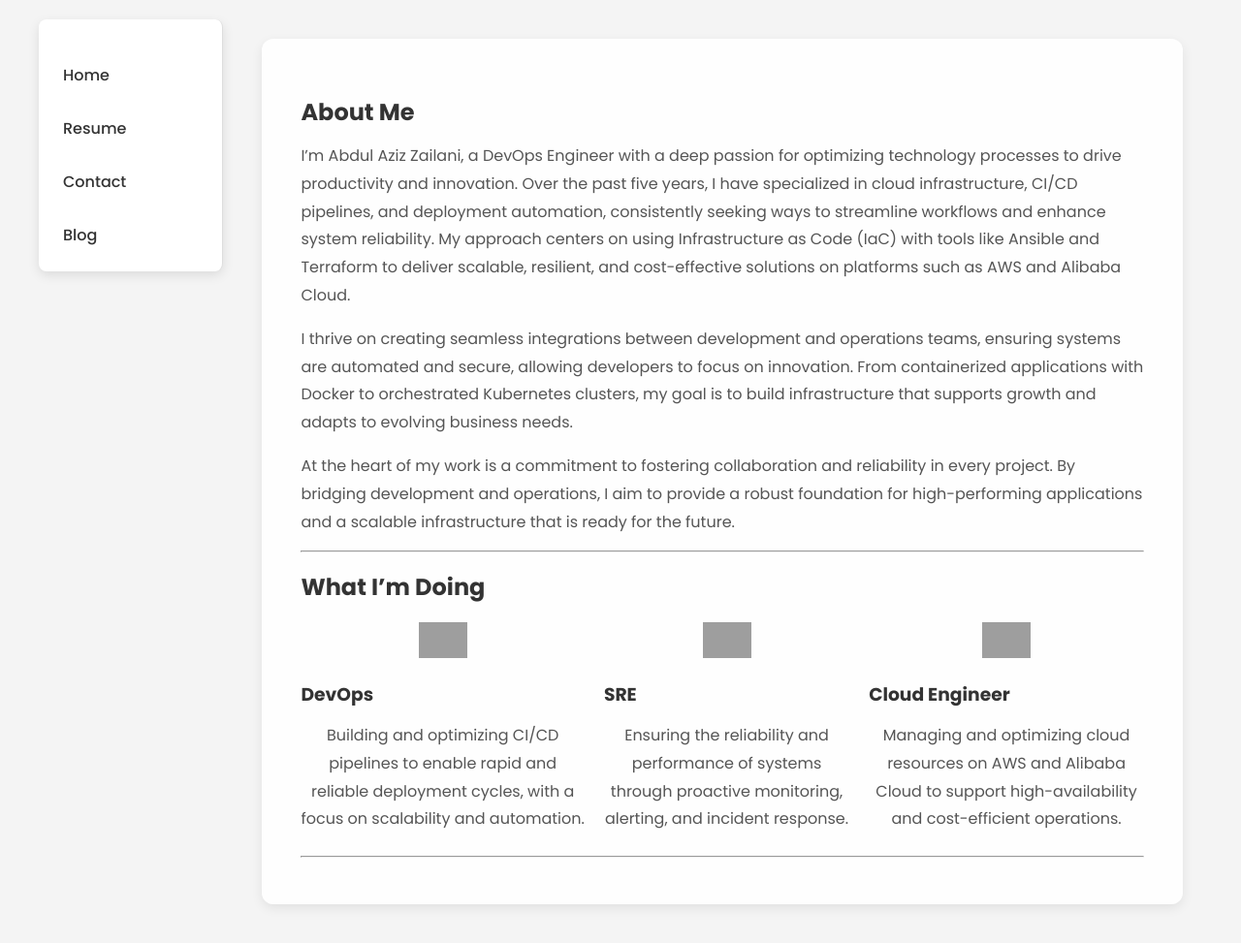
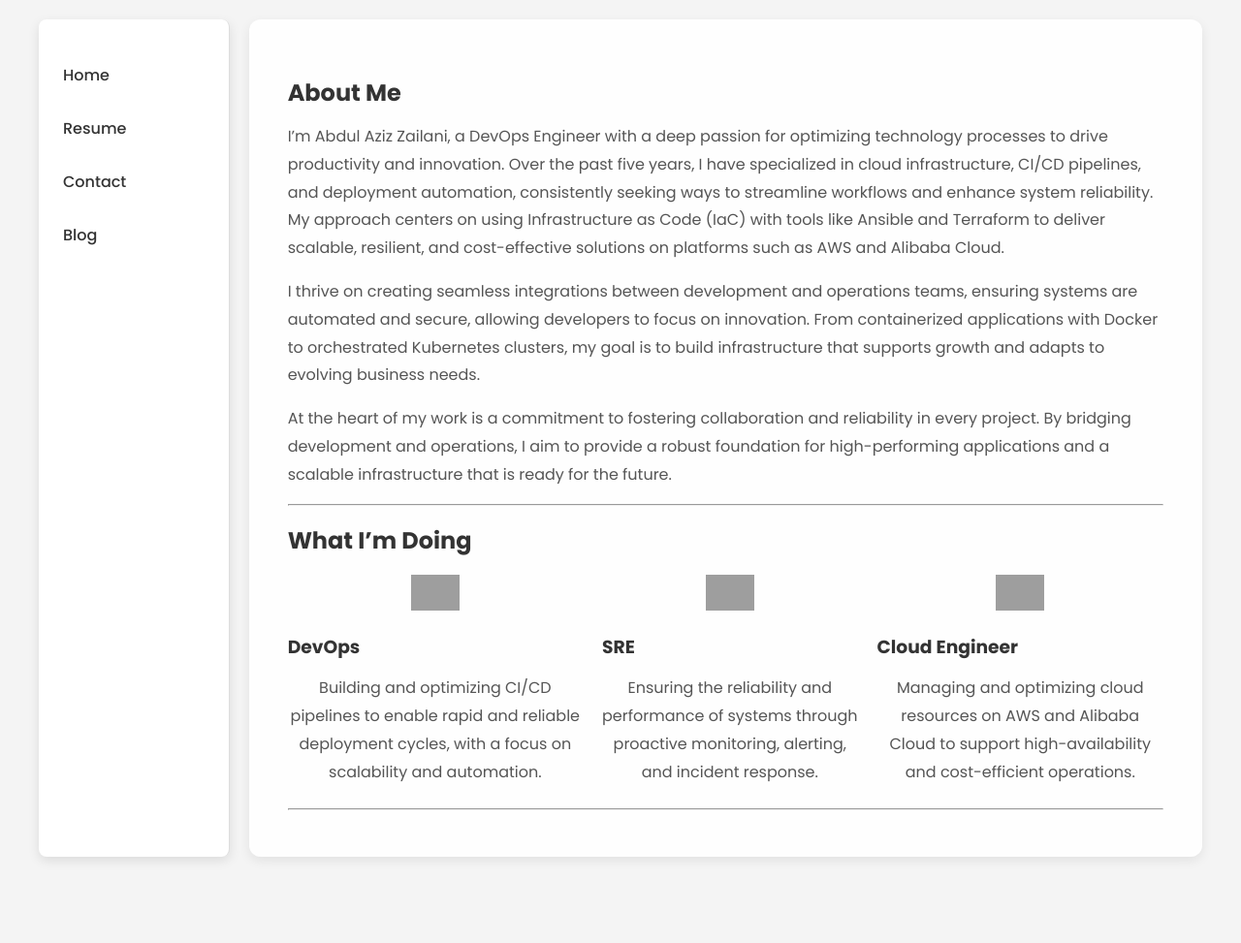
Before and after one commit to azizzailani/azizzailani.github.io, a Jekyll site: the page built from index.md, in a window 1280 px wide. Shown: the whole page at 97% size. Built offline with Jekyll 4.4.1, drawn with Linux system fonts in a browser that asks for light colours; after the commit the page ends 904 px from its top, so only the background shows below that; grey boxes are pictures that could not be loaded.

Commit message:
💄 style: update position and margin in header and main sections
- Updated the position from sticky to relative for better layout control.
- Adjusted the right margin to 20px for added spacing.
- Reset the margin in the main section to 0 to align with the header more consistently.

```diff
--- a/assets/css/style.css
+++ b/assets/css/style.css
@@ -31,17 +31,16 @@
     background-color: #fff;
     /* Warna latar belakang header yang bersih */
     padding: 15px;
+    /* Padding yang sesuai */
     border-right: 1px solid #ddd;
     /* Perubahan warna border */
     border-radius: 8px;
     box-shadow: 0 4px 12px rgba(0, 0, 0, 0.1);
     /* Bayangan lebih kuat */
-    position: sticky;
-    top: 20px;
-    align-self: flex-start;
+    position: relative;
+    /* Ubah posisi menjadi relative */
     margin-right: 20px;
-    transition: background-color 0.3s, box-shadow 0.3s;
-    /* Efek transisi */
+    /* Jarak kanan untuk memberi ruang */
 }
 
 /* Efek hover pada header */
@@ -90,8 +89,8 @@
     border-radius: 12px;
     box-shadow: 0 4px 12px rgba(0, 0, 0, 0.08);
     text-align: left;
-    margin: 20px;
-    /* Margin untuk memberi ruang dari tepi layar */
+    margin: 0;
+    /* Menghilangkan margin untuk menyamakan posisi dengan header */
 }
 
 /* Judul Seksi */
@@ -181,25 +180,3 @@
         /* Margin lebih kecil pada tampilan mobile */
     }
 }
-
-/* Menambahkan efek pada elemen saat mengarah pada */
-h1:hover,
-h2:hover,
-h3:hover,
-h4:hover,
-h5:hover,
-h6:hover {
-    color: #007bff;
-    /* Ubah warna saat hover untuk lebih menarik */
-    text-shadow: 1px 1px 2px rgba(0, 0, 0, 0.5);
-    /* Efek bayangan pada teks */
-}
-
-/* Efek transisi halus */
-p:hover,
-li:hover {
-    color: #007bff;
-    /* Ubah warna saat hover pada teks paragraf dan list item */
-    transition: color 0.3s;
-    /* Transisi untuk perubahan warna */
-}
```
